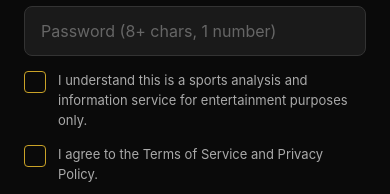
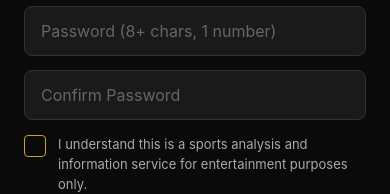
Before and after one commit to dude1843/GhostPicksHub, a React Native app: screen /Signup in a window 390 px wide. Shown: the part 391-585 px from the top of the page. Built offline with nearby package versions, Linux system fonts and the light colour scheme.

Commit message:
feat: confirm password field + stats screen all 3 cappers

```diff
--- a/Screens/SignupScreen.tsx
+++ b/Screens/SignupScreen.tsx
@@ -12,6 +12,7 @@ export default function SignupScreen({ onSignup, navigation }: any) {
   const [email, setEmail] = useState('');
   const [phone, setPhone] = useState('');
   const [password, setPassword] = useState('');
+  const [confirmPassword, setConfirmPassword] = useState('');
   const [check1, setCheck1] = useState(false);
   const [check2, setCheck2] = useState(false);
   const [check3, setCheck3] = useState(false);
@@ -27,13 +28,17 @@ export default function SignupScreen({ onSignup, navigation }: any) {
   };
 
   const handleSignup = async () => {
-    if (!name || !email || !phone || !password) {
+    if (!name || !email || !phone || !password || !confirmPassword) {
       Alert.alert('Error', 'Please fill in all fields');
       return;
     }
     const passwordError = validatePassword(password);
     if (passwordError) {
       Alert.alert('Weak Password', passwordError);
+      return;
+    }
+    if (password !== confirmPassword) {
+      Alert.alert('Error', 'Passwords do not match');
       return;
     }
     setLoading(true);
@@ -94,6 +99,14 @@ export default function SignupScreen({ onSignup, navigation }: any) {
           secureTextEntry
           value={password}
           onChangeText={setPassword}
+        />
+        <TextInput
+          style={styles.input}
+          placeholder="Confirm Password"
+          placeholderTextColor="#666"
+          secureTextEntry
+          value={confirmPassword}
+          onChangeText={setConfirmPassword}
         />
         <TouchableOpacity style={styles.checkRow} onPress={() => setCheck1(!check1)}>
           <View style={[styles.checkbox, check1 && styles.checkboxChecked]}>
--- a/Screens/StatsScreen.tsx
+++ b/Screens/StatsScreen.tsx
@@ -1,22 +1,148 @@
-import { View, Text, StyleSheet } from 'react-native';
+import { View, Text, StyleSheet, ScrollView } from 'react-native';
+import { Ionicons } from '@expo/vector-icons';
+
+const cappers = [
+  {
+    name: 'Benny',
+    title: "Your Capper's Favorite Capper",
+    sports: 'NBA • NHL • NFL • NCAAB • NCAAF • Soccer • MLB',
+    record: { wins: 127, losses: 54 },
+    winRate: '70.2%',
+    streak: '8W',
+    rank: 1,
+  },
+  {
+    name: 'Juice AI',
+    title: 'AI-Powered Sports Analysis',
+    sports: 'MLB • NBA • College Basketball',
+    record: { wins: 44, losses: 21 },
+    winRate: '67.7%',
+    streak: '4W',
+    rank: 2,
+  },
+  {
+    name: 'Jimmy',
+    title: 'Founder & CEO',
+    sports: 'MLB • NBA • NHL • Soccer • WNBA',
+    record: { wins: 68, losses: 42 },
+    winRate: '61.8%',
+    streak: '5W',
+    rank: 3,
+  },
+];
 
 export default function StatsScreen() {
   return (
-    <View style={styles.container}>
-      <Text style={styles.text}>Stats</Text>
-    </View>
+    <ScrollView style={styles.container} contentContainerStyle={styles.content}>
+
+      {/* Header */}
+      <View style={styles.header}>
+        <Text style={styles.headerTitle}>Stats</Text>
+        <Text style={styles.headerSub}>Live capper leaderboard</Text>
+      </View>
+
+      {/* Season Banner */}
+      <View style={styles.seasonBanner}>
+        <Ionicons name="trophy" size={18} color="#C9A227" />
+        <Text style={styles.seasonText}>2026 Season — Live Records</Text>
+      </View>
+
+      {/* Leaderboard */}
+      <Text style={styles.sectionLabel}>LEADERBOARD</Text>
+      {cappers.map((capper, i) => (
+        <View key={i} style={styles.capperCard}>
+          <View style={styles.rankBadge}>
+            <Text style={styles.rankText}>#{capper.rank}</Text>
+          </View>
+          <View style={styles.capperInfo}>
+            <Text style={styles.capperName}>{capper.name}</Text>
+            <Text style={styles.capperTitle}>{capper.title}</Text>
+            <Text style={styles.capperSports}>{capper.sports}</Text>
+          </View>
+          <View style={styles.capperStats}>
+            <Text style={styles.statValue}>{capper.record.wins}-{capper.record.losses}</Text>
+            <Text style={styles.statLabel}>Record</Text>
+            <Text style={[styles.statValue, { fontSize: 13, marginTop: 4 }]}>{capper.winRate}</Text>
+            <Text style={styles.statLabel}>Win Rate</Text>
+          </View>
+        </View>
+      ))}
+
+      {/* Stats Grid */}
+      <Text style={styles.sectionLabel}>PLATFORM TOTALS</Text>
+      <View style={styles.statsGrid}>
+        {[
+          { icon: 'people-outline', label: 'Active Cappers', value: '3' },
+          { icon: 'baseball-outline', label: 'Sports Covered', value: '7+' },
+          { icon: 'trending-up-outline', label: 'Picks This Season', value: '--' },
+          { icon: 'trophy-outline', label: 'Best Win Rate', value: '70.2%' },
+        ].map((item, i) => (
+          <View key={i} style={styles.statBox}>
+            <Ionicons name={item.icon as any} size={24} color="#C9A227" />
+            <Text style={styles.statBoxValue}>{item.value}</Text>
+            <Text style={styles.statBoxLabel}>{item.label}</Text>
+          </View>
+        ))}
+      </View>
+
+      <Text style={styles.disclaimer}>
+        Records update automatically as picks are posted and results are tracked. For entertainment and informational purposes only.
+      </Text>
+
+    </ScrollView>
   );
 }
 
 const styles = StyleSheet.create({
-  container: {
-    flex: 1,
-    backgroundColor: '#0A0A0A',
-    alignItems: 'center',
-    justifyContent: 'center',
+  container: { flex: 1, backgroundColor: '#0A0A0A' },
+  content: { paddingBottom: 40 },
+  header: {
+    paddingHorizontal: 20, paddingTop: 60, paddingBottom: 8,
   },
-  text: {
-    color: '#C9A227',
-    fontSize: 18,
+  headerTitle: { color: '#FFFFFF', fontSize: 22, fontWeight: 'bold' },
+  headerSub: { color: '#666', fontSize: 13, marginTop: 2 },
+  seasonBanner: {
+    flexDirection: 'row', alignItems: 'center', gap: 8,
+    marginHorizontal: 16, marginVertical: 16,
+    backgroundColor: '#1A1A1A', borderRadius: 12,
+    padding: 12, borderLeftWidth: 3, borderLeftColor: '#C9A227',
+  },
+  seasonText: { color: '#C9A227', fontSize: 13, fontWeight: '600' },
+  sectionLabel: {
+    color: '#666', fontSize: 11, letterSpacing: 1.5,
+    marginHorizontal: 20, marginBottom: 10, fontWeight: '600',
+  },
+  capperCard: {
+    marginHorizontal: 16, marginBottom: 12,
+    backgroundColor: '#1A1A1A', borderRadius: 16,
+    padding: 16, flexDirection: 'row', alignItems: 'center',
+  },
+  rankBadge: {
+    width: 36, height: 36, borderRadius: 18,
+    backgroundColor: '#2A2A2A', borderWidth: 1, borderColor: '#C9A227',
+    alignItems: 'center', justifyContent: 'center', marginRight: 14,
+  },
+  rankText: { color: '#C9A227', fontSize: 13, fontWeight: 'bold' },
+  capperInfo: { flex: 1 },
+  capperName: { color: '#FFFFFF', fontSize: 16, fontWeight: 'bold' },
+  capperTitle: { color: '#C9A227', fontSize: 11, marginTop: 2 },
+  capperSports: { color: '#666', fontSize: 11, marginTop: 4 },
+  capperStats: { alignItems: 'center' },
+  statValue: { color: '#FFFFFF', fontSize: 16, fontWeight: 'bold' },
+  statLabel: { color: '#666', fontSize: 11, marginTop: 2 },
+  statsGrid: {
+    marginHorizontal: 16, marginBottom: 24,
+    flexDirection: 'row', flexWrap: 'wrap', gap: 12,
+  },
+  statBox: {
+    backgroundColor: '#1A1A1A', borderRadius: 16,
+    padding: 16, alignItems: 'center',
+    width: '47%', gap: 8,
+  },
+  statBoxValue: { color: '#FFFFFF', fontSize: 22, fontWeight: 'bold' },
+  statBoxLabel: { color: '#666', fontSize: 11, textAlign: 'center' },
+  disclaimer: {
+    color: '#444', fontSize: 11, textAlign: 'center',
+    marginHorizontal: 24, lineHeight: 16,
   },
 });
```
